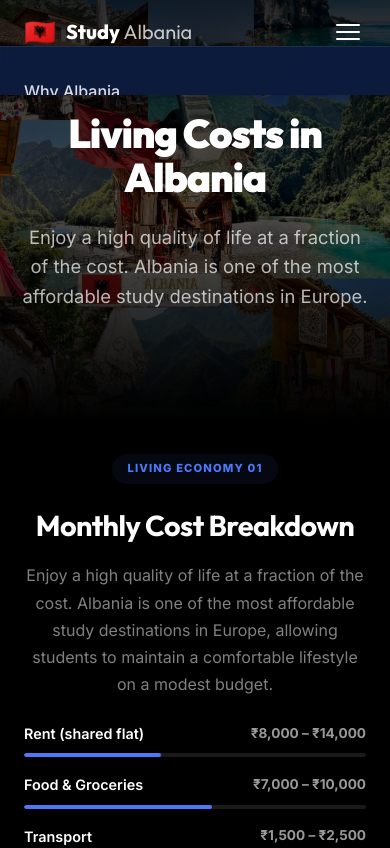
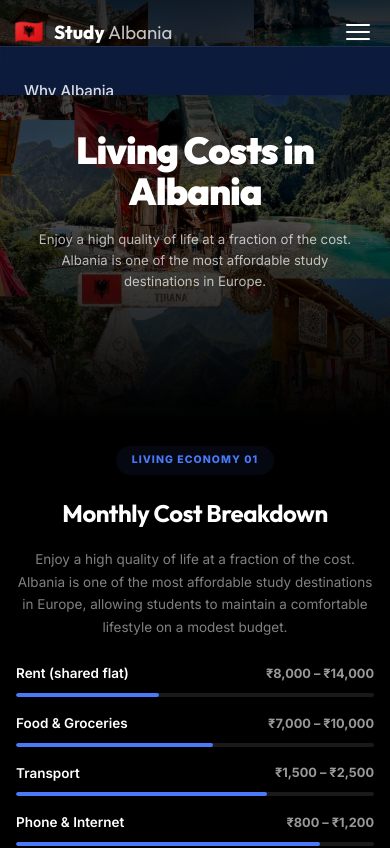
Before and after one commit to prohostix12/study-albania-last, a Next.js app: page /living-costs in a window 390 px wide. Shown: the top 848 px of the page. Built offline with nearby package versions, Linux system fonts and the light colour scheme.

Commit message:
Responsive: Full mobile/tablet audit - fixed Placement, LivingCost, Universities, Testimonials, PageHeader, and globals.css

```diff
--- a/app/globals.css
+++ b/app/globals.css
@@ -217,3 +217,32 @@ input, select, textarea {
 .accent-text {
   color: var(--accent);
 }
+
+/* ─── Global Responsive ─── */
+@media (max-width: 768px) {
+  .container {
+    padding: 0 18px;
+  }
+  .section, .section-alt {
+    padding: 60px 0;
+  }
+  html {
+    font-size: 15px;
+  }
+}
+
+@media (max-width: 480px) {
+  .container {
+    padding: 0 14px;
+  }
+  .section, .section-alt {
+    padding: 48px 0;
+  }
+  .section-subtitle {
+    font-size: 0.95rem;
+  }
+  .btn {
+    padding: 12px 22px;
+    font-size: 0.88rem;
+  }
+}
--- a/components/LivingCost.module.css
+++ b/components/LivingCost.module.css
@@ -249,10 +249,21 @@
 }
 
 @media (max-width: 900px) {
-  .container { gap: 80px; padding: 0 24px; }
-  .row { flex-direction: column !important; gap: 32px; text-align: center; }
+  .container { gap: 60px; padding: 0 24px; }
+  .row { flex-direction: column !important; gap: 24px; text-align: center; }
   .contentInner { max-width: 100%; margin: 0 auto; }
   .featureItem { text-align: left; }
   .costItem { text-align: left; }
+  .costMain { text-align: left; }
   .imageFrame { aspect-ratio: 16/9; }
+  .cta { justify-content: center; }
+  .amenities { justify-content: center; }
 }
+
+@media (max-width: 600px) {
+  .container { padding: 0 16px; gap: 48px; }
+  .title { font-size: 1.6rem; }
+  .description { font-size: 0.9rem; }
+  .section { padding: 0 0 60px; }
+  .featureIcon { width: 36px; height: 36px; font-size: 1rem; }
+}
--- a/components/PageHeader.module.css
+++ b/components/PageHeader.module.css
@@ -86,6 +86,22 @@
 @media (max-width: 768px) {
   .header {
     height: 50vh;
-    min-height: 400px;
+    min-height: 380px;
+  }
+  .subtitle {
+    font-size: 0.95rem;
+    padding: 0 10px;
   }
 }
+
+@media (max-width: 480px) {
+  .header {
+    min-height: 320px;
+  }
+  .title {
+    margin-bottom: 16px;
+  }
+  .subtitle {
+    font-size: 0.88rem;
+  }
+}
--- a/components/Placement.module.css
+++ b/components/Placement.module.css
@@ -128,9 +128,13 @@
   display: flex;
   align-items: center;
   gap: 14px;
+  font-size: 0.95rem;
+  color: rgba(255, 255, 255, 0.7);
+  font-weight: 500;
   opacity: 0;
   transition: all 0.3s ease;
 }
+
 
 .revealed .point {
   animation: revealPoint 0.6s cubic-bezier(0.2, 1, 0.2, 1) forwards;
@@ -173,9 +177,18 @@
 }
 
 @media (max-width: 900px) {
-  .container { gap: 100px; padding: 0 24px; }
-  .row { flex-direction: column !important; gap: 32px; text-align: center; }
+  .container { gap: 60px; padding: 0 24px; }
+  .row { flex-direction: column !important; gap: 24px; text-align: center; }
   .contentInner { max-width: 100%; margin: 0 auto; }
   .points { justify-items: center; }
+  .point { justify-content: center; }
   .imageFrame { aspect-ratio: 16/9; }
+  .cta { justify-content: center; }
 }
+
+@media (max-width: 600px) {
+  .container { padding: 0 16px; gap: 48px; }
+  .title { font-size: 1.6rem; }
+  .description { font-size: 0.9rem; }
+  .section { padding: 0 0 60px; }
+}
--- a/components/Testimonials.module.css
+++ b/components/Testimonials.module.css
@@ -319,6 +319,18 @@
   }
 }
 
+@media (max-width: 768px) {
+  .rightCol {
+    grid-template-columns: repeat(2, 1fr);
+  }
+  .title {
+    font-size: 2.4rem;
+  }
+  .container {
+    padding: 40px 30px;
+  }
+}
+
 @media (max-width: 600px) {
   .container {
     padding: 30px 20px;
@@ -332,4 +344,7 @@
   .cardWrap {
     height: 300px;
   }
+  .title {
+    font-size: 2rem;
+  }
 }
--- a/components/Universities.module.css
+++ b/components/Universities.module.css
@@ -247,7 +247,11 @@
 /* Responsive */
 @media (max-width: 900px) {
   .inner { padding: 0 20px; }
-  .grid { grid-template-columns: 1fr; }
-  .toolbar { flex-direction: column; align-items: stretch; padding: 20px; }
-  .searchBox { max-width: 100%; }
+  .grid { grid-template-columns: 1fr; gap: 24px; }
 }
+
+@media (max-width: 480px) {
+  .inner { padding: 0 14px; }
+  .section { padding: 0 0 80px; }
+  .uniName { font-size: 1.1rem; }
+}
```
Also changed, not shown: public/images/living-cost-hero.jpg.jpg (added).
